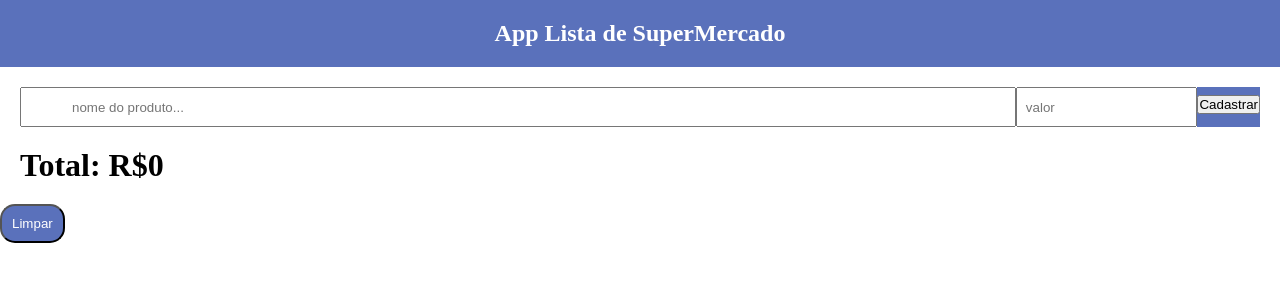
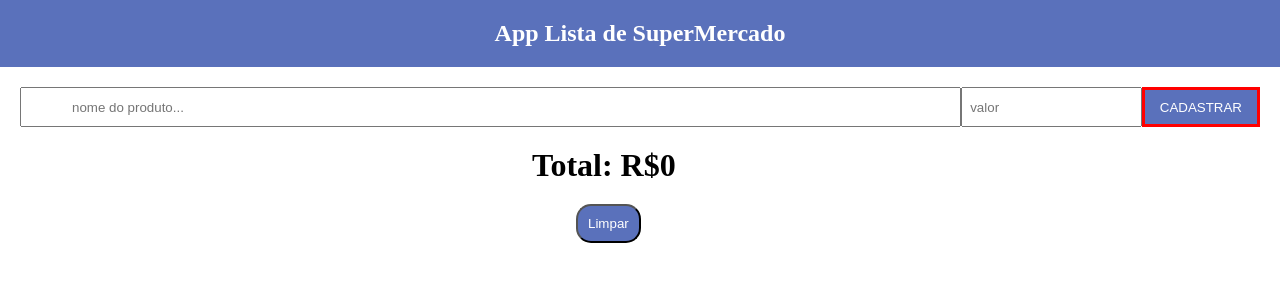
Before and after one commit to TiagoPdaS/lista-de-supermercado, a plain HTML site: page index.html in a window 1280 px wide. Drawn offline with Linux system fonts and the light colour scheme.

Commit message:
estlizando
css

```diff
--- a/index.html
+++ b/index.html
@@ -17,7 +17,9 @@
             <input type="number" name="price" placeholder="  valor" step="0.01"
             title="This should be a number with up to 2 decimal places."/>
         <div class="botao-cadastrar">
-            <input type="submit" name="acao" value="Cadastrar"/>
+            <input style="background-color:#5a71bb; color: white;
+             border-color:white; border:none; "
+             type="submit" name="acao" value="CADASTRAR"/>
         </div>
         </div>
 
--- a/style.css
+++ b/style.css
@@ -21,9 +21,12 @@ header{
     padding-left: 50px;
 }
 .botao-cadastrar{
-    padding:;
+    padding:0px 15px 0px 15px;
     font-size: 25px;
+    border:solid red;
     background-color: #5a71bb;
+
+
 
 }
 .lista-produto-single{
@@ -48,18 +51,19 @@ h3.price-produto > span{
 }
 .soma-produto{
     margin:20px;
-
+    padding:0px 0px 0px 40%;
 }
 
 .b-limpar{
     align-items: center;
+    padding:0px 0px 0px 45%;
 }
 
 .limpar{
-    align-items: center;
    margin: center;
    color: white;
    padding: 10px 10px 10px 10px;
    border-radius: 15px;
    background-color: #5a71bb;
+
 }
```
